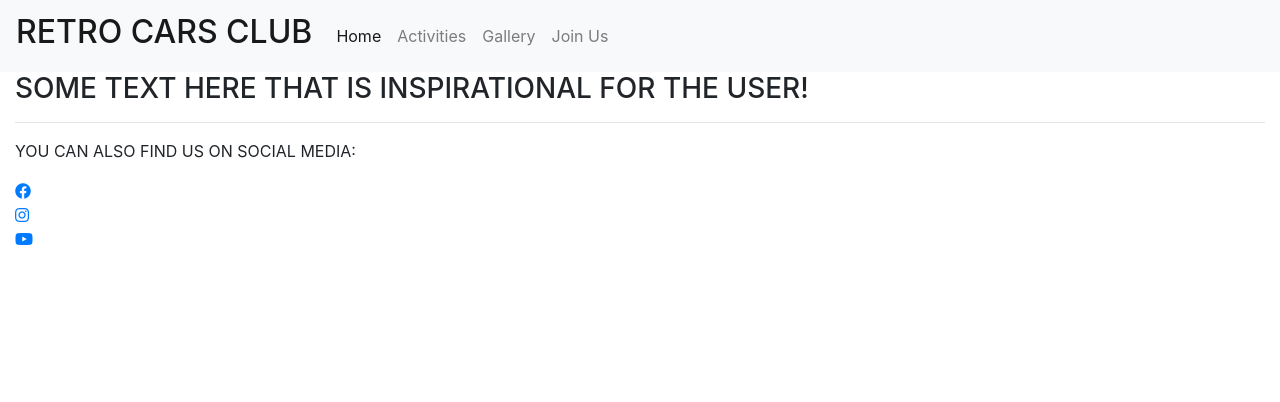
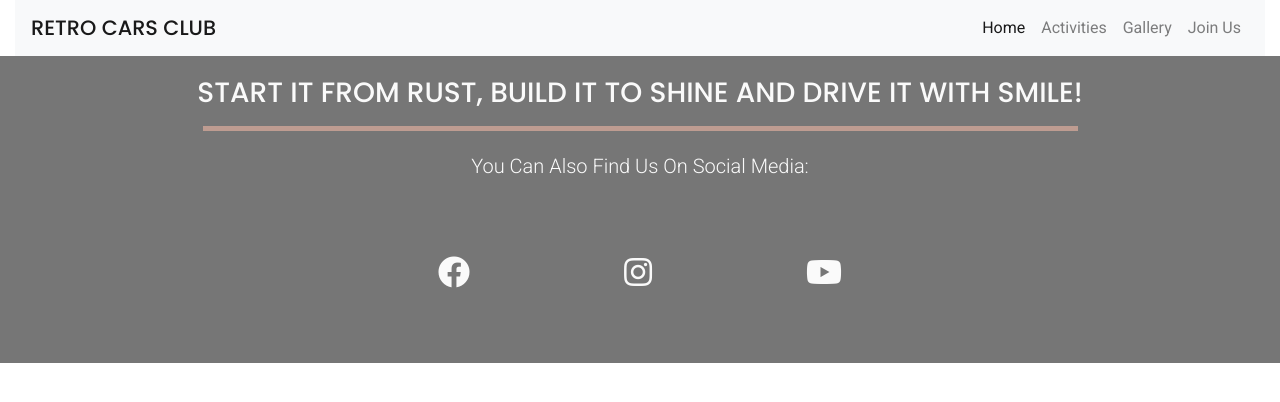
Before and after one commit to dimitar-4/ms-project1-rcc, a plain HTML site: page index.html in a window 1280 px wide. Drawn offline with nearby package versions, Linux system fonts and the light colour scheme.

Commit message:
Fixed and styled header and footer

```diff
--- /dev/null
+++ b/assets/css/style.css
@@ -0,0 +1,66 @@
+@import url('https://fonts.googleapis.com/css2?family=Poppins:wght@300;400;500;600;700&family=Roboto:ital,wght@0,300;0,400;0,500;0,700;1,300;1,400;1,500&display=swap');
+
+body {
+    font-family: "Roboto", sans-serif;
+}
+
+/*========= Headings ========*/
+
+.headings {
+    font-family: "Poppins", sans-serif;
+    text-transform: uppercase;
+}
+
+/* Header */
+
+header nav h2 {
+    font-size: 1.3rem;
+    margin-bottom: 0;
+}
+
+/*========== Footer =========*/
+
+footer {
+    background-color: #767676;
+    color: #fafafa;
+}
+
+footer h3 {
+    padding-top: 20px;
+}
+
+.divider {
+    background: #be9c91;
+    height: 5px;
+    border: 0;
+    width: 70%;
+}
+
+footer p {
+    text-align: center;
+    margin-bottom: 0;
+    margin-top: 20px;
+    font-size: 20px;
+    font-weight: 300;
+}
+
+/* Social networks style was borrowed from Love Running project */
+.social-networks{
+  text-align: center;
+  padding: 0;
+}
+
+.social-networks li{
+  display: inline;
+}
+
+.social-networks i{
+  font-size: 200%;
+  margin: 1%;
+  padding: 5%;
+  color: #fafafa;
+}
+
+.social-networks li a i:hover {
+    color:  #be9c91;
+}
--- a/index.html
+++ b/index.html
@@ -9,23 +9,24 @@
 		integrity="sha384-JcKb8q3iqJ61gNV9KGb8thSsNjpSL0n8PARn9HuZOnIxN0hoP+VmmDGMN5t9UJ0Z" crossorigin="anonymous">
 	<link rel="stylesheet" href="https://use.fontawesome.com/releases/v5.15.0/css/all.css"
 		integrity="sha384-OLYO0LymqQ+uHXELyx93kblK5YIS3B2ZfLGBmsJaUyor7CpMTBsahDHByqSuWW+q" crossorigin="anonymous">
+        <link rel="stylesheet" href="assets/css/style.css">
 </head>
 
 <body>
 
-	<header>
+	<header class="container-fluid">
 
-		<!--  The code for the navigation menu is from Bootstrap  -->
+		<!--  The main code for the navigation menu is from Bootstrap components  -->
 
 		<nav class="navbar navbar-expand-lg navbar-light bg-light">
 			<a class="navbar-brand" href="index.html">
-				<h2>RETRO CARS CLUB</h2>
+				<h2 class="headings">RETRO CARS CLUB</h2>
 			</a>
 			<button class="navbar-toggler" type="button" data-toggle="collapse" data-target="#navbarNav" aria-controls="navbarNav" aria-expanded="false" aria-label="Toggle navigation">
                 <span class="navbar-toggler-icon"></span>
             </button>
 			<div class="collapse navbar-collapse" id="navbarNav">
-				<ul class="navbar-nav">
+				<ul class="navbar-nav ml-auto">
 					<li class="nav-item active">
 						<a class="nav-link" href="index.html">Home <span class="sr-only">(current)</span></a>
 					</li>
@@ -44,13 +45,14 @@
 
 	</header>
 
-	<!-- The footer-->
+	<!-- The footer is also using bootsrap classes -->
 	<footer class="container-fluid">
 
-		<h3>SOME TEXT HERE THAT IS INSPIRATIONAL FOR THE USER!</h3>
-		<hr>
-		<p>YOU CAN ALSO FIND US ON SOCIAL MEDIA:</p>
-		<ul class="list-inline social-networks">
+
+		<h3 class="text-center headings">Start it from rust, build it to shine and drive it with smile!</h3>
+		<hr class="divider">
+		<p>You Can Also Find Us On Social Media:</p>
+		<ul class="text-center social-networks">
 			<li><a href="https://www.facebook.com" target="_blank"><i class="fab fa-facebook"></i></a></li>
 			<li><a href="https://www.instagram.com" target="_blank"><i class="fab fa-instagram"></i></a></li>
 			<li><a href="https://www.youtube.com" target="_blank"><i class="fab fa-youtube"></i></a></li>
@@ -58,6 +60,15 @@
 
 	</footer>
 
+	<script src="https://code.jquery.com/jquery-3.5.1.slim.min.js"
+		integrity="sha384-DfXdz2htPH0lsSSs5nCTpuj/zy4C+OGpamoFVy38MVBnE+IbbVYUew+OrCXaRkfj" crossorigin="anonymous">
+	</script>
+	<script src="https://cdn.jsdelivr.net/npm/popper.js@1.16.0/dist/umd/popper.min.js"
+		integrity="sha384-Q6E9RHvbIyZFJoft+2mJbHaEWldlvI9IOYy5n3zV9zzTtmI3UksdQRVvoxMfooAo" crossorigin="anonymous">
+	</script>
+	<script src="https://stackpath.bootstrapcdn.com/bootstrap/4.5.0/js/bootstrap.min.js"
+		integrity="sha384-OgVRvuATP1z7JjHLkuOU7Xw704+h835Lr+6QL9UvYjZE3Ipu6Tp75j7Bh/kR0JKI" crossorigin="anonymous">
+	</script>
 </body>
 
 </html>
```
Also changed, not shown: 1 other file.
